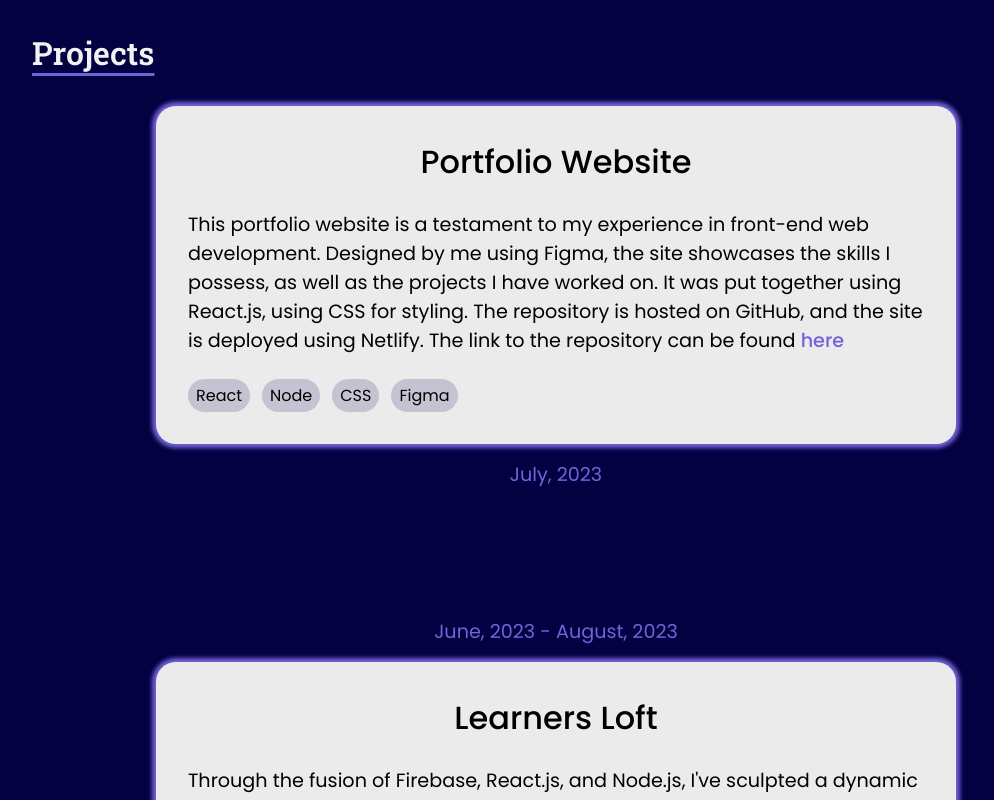
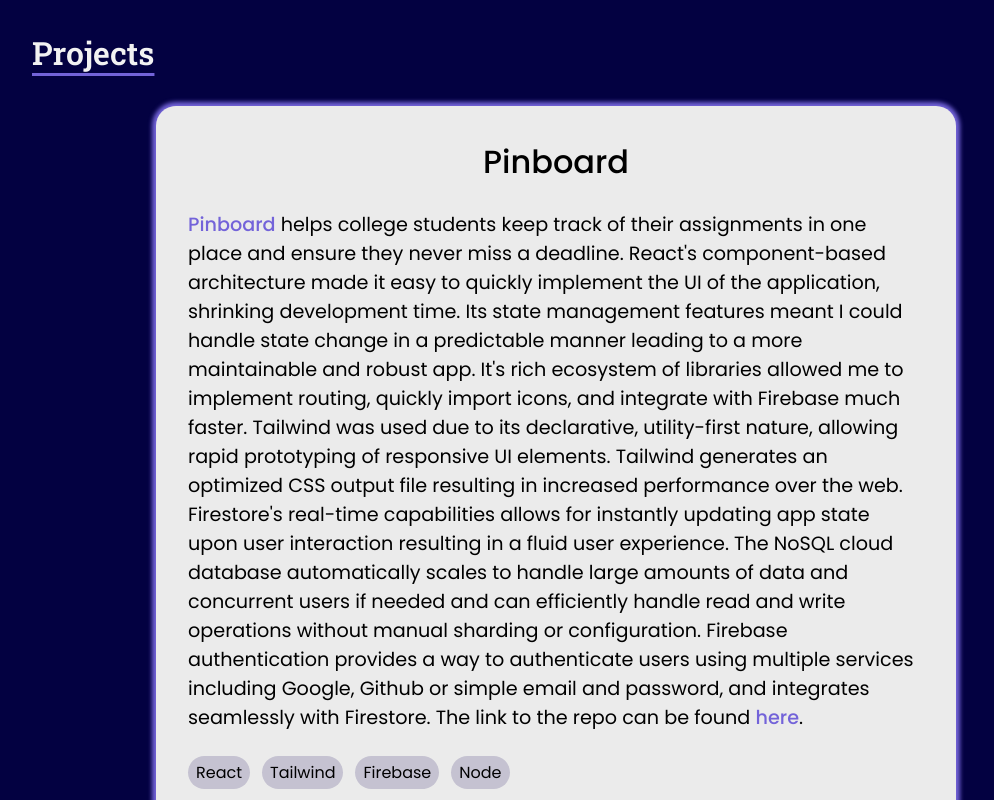
Before and after one commit to HashMaster02/portfolio, a React (Create React App) app: page / in a window 1280 px wide. Shown: the part 1640-2440 px from the top of the page, without its empty margins (84-1078 px from the left). Built offline with nearby package versions, Linux system fonts and the light colour scheme.

Commit message:
Updated projects section with Pinboard

```diff
--- a/src/components/ProjectCardFrame.jsx
+++ b/src/components/ProjectCardFrame.jsx
@@ -1,24 +1,105 @@
-import ProjectCard from "./ProjectCard"
+import ProjectCard from './ProjectCard';
 
 const ProjectCardFrame = () => {
     return (
         <div className="project-frame">
+            <ProjectCard
+                title="Pinboard"
+                body={
+                    <p>
+                        <a href="https://project-pinboard.netlify.app/">
+                            Pinboard
+                        </a>{' '}
+                        helps college students keep track of their assignments
+                        in one place and ensure they never miss a deadline.
+                        React's component-based architecture made it easy to
+                        quickly implement the UI of the application, shrinking
+                        development time. Its state management features meant I
+                        could handle state change in a predictable manner
+                        leading to a more maintainable and robust app. It's rich
+                        ecosystem of libraries allowed me to implement routing,
+                        quickly import icons, and integrate with Firebase much
+                        faster. Tailwind was used due to its declarative,
+                        utility-first nature, allowing rapid prototyping of
+                        responsive UI elements. Tailwind generates an optimized
+                        CSS output file resulting in increased performance over
+                        the web. Firestore's real-time capabilities allows for
+                        instantly updating app state upon user interaction
+                        resulting in a fluid user experience. The NoSQL cloud
+                        database automatically scales to handle large amounts of
+                        data and concurrent users if needed and can efficiently
+                        handle read and write operations without manual sharding
+                        or configuration. Firebase authentication provides a way
+                        to authenticate users using multiple services including
+                        Google, Github or simple email and password, and
+                        integrates seamlessly with Firestore. The link to the
+                        repo can be found{' '}
+                        <a href="https://github.com/HashMaster02/pinboard">
+                            here
+                        </a>
+                        .
+                    </p>
+                }
+                date="December, 2023"
+                tagList={['React', 'Tailwind', 'Firebase', 'Node']}
+            />
 
             <ProjectCard
-        title='Portfolio Website'
-        body={<p>This portfolio website is a testament to my experience in front-end web development. Designed by me using Figma, the site showcases the skills I possess, as well as the projects I have worked on. It was put together using React.js, using CSS for styling. The repository is hosted on GitHub, and the site is deployed using Netlify. The link to the repository can be found <a href="https://github.com/HashMaster02/portfolio">here</a> </p>}
+                title="Learners Loft"
+                body={
+                    <p>
+                        Through the fusion of Firebase, React.js, and Node.js,
+                        I've sculpted a dynamic and engaging blog website called{' '}
+                        <a href="http://www.learnersloft.org">Learners Loft</a>,
+                        that stands as a testament to my skill set in full-stack
+                        development. The user experience is at the forefront,
+                        manifested through a meticulously crafted design in
+                        Figma, and a front-end developed with React. This design
+                        ensures seamless navigation, regardless of device,
+                        accessibility, and user satisfaction. CSS is used to
+                        make the site responsive and performant on various
+                        browsers and devices. The backend is built using Node.js
+                        using Google Firebase Firestore as the primary storage
+                        solution, guaranteeing efficient data management. The
+                        site is deployed using Netlify directly from GitHub,
+                        where the{' '}
+                        <a href="https://github.com/HashMaster02/learners-loft-website">
+                            code
+                        </a>{' '}
+                        can be found.
+                    </p>
+                }
+                date="June, 2023 - August, 2023"
+                tagList={[
+                    'React',
+                    'Node',
+                    'CSS',
+                    'Firebase',
+                    'Netlify',
+                    'Figma',
+                ]}
+            />
+
+            <ProjectCard
+                title="Portfolio Website"
+                body={
+                    <p>
+                        This portfolio website is a testament to my experience
+                        in front-end web development. Designed by me using
+                        Figma, the site showcases the skills I possess, as well
+                        as the projects I have worked on. It was put together
+                        using React.js, using CSS for styling. The repository is
+                        hosted on GitHub, and the site is deployed using
+                        Netlify. The link to the repository can be found{' '}
+                        <a href="https://github.com/HashMaster02/portfolio">
+                            here
+                        </a>{' '}
+                    </p>
+                }
                 date="July, 2023"
                 tagList={['React', 'Node', 'CSS', 'Figma']}
             />
-
-      <ProjectCard
-        title='Learners Loft'
-        body={<p>Through the fusion of Firebase, React.js, and Node.js, I've sculpted a dynamic and engaging blog website called <a href="http://www.learnersloft.org">Learners Loft</a>, that stands as a testament to my skill set in full-stack development. The user experience is at the forefront, manifested through a meticulously crafted design in Figma, and a front-end developed with React. This design ensures seamless navigation, regardless of device, accessibility, and user satisfaction. CSS is used to make the site responsive and performant on various browsers and devices. The backend is built using Node.js using Google Firebase Firestore as the primary storage solution, guaranteeing efficient data management. The site is deployed using Netlify directly from GitHub, where the <a href="https://github.com/HashMaster02/learners-loft-website">code</a> can be found.</p>}
-        date="June, 2023 - August, 2023"
-        tagList={['React', 'Node', 'CSS', 'Firebase', 'Netlify', 'Figma']}
-      />
-
         </div>
-  )
-}
-export default ProjectCardFrame
+    );
+};
+export default ProjectCardFrame;
```
Also changed, not shown: src/components/Header.jsx (+19 -10 lines). Lines whose indentation alone changed are shown as unchanged.
